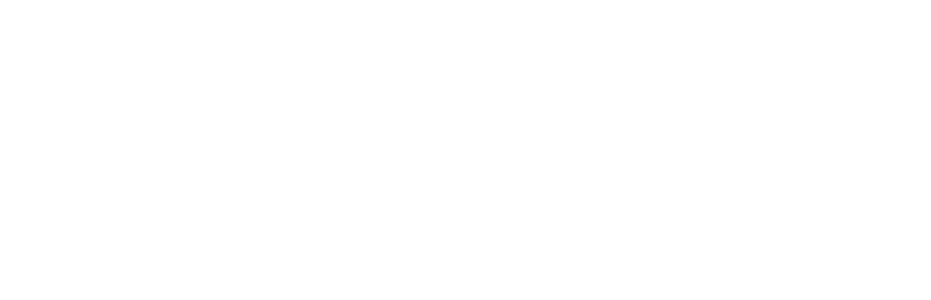
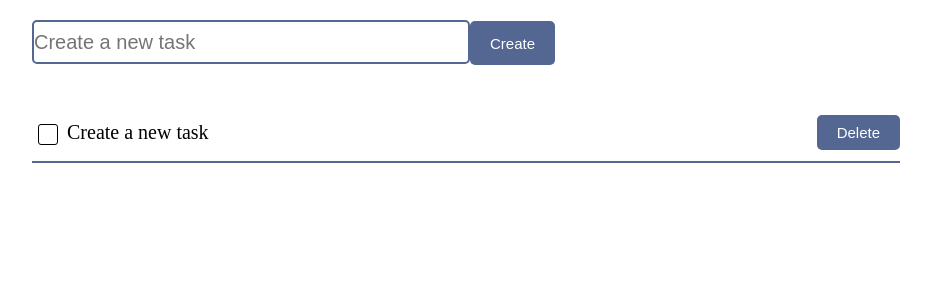
Before and after one commit to nikitakochunov/to-do-list-app, a React (Create React App) app: page / in a window 1280 px wide. Shown: the top 300 px of the page, without its empty margins (174-1105 px from the left). Built offline with nearby package versions, Linux system fonts and the light colour scheme.

Commit message:
finish basic-structure

```diff
--- a/src/App.js
+++ b/src/App.js
@@ -1,8 +1,15 @@
 import React from 'react'
 import './App.css'
+import Modal from './components/modal'
+import Tasks from './components/tasks'
 
 function App() {
-  return <h1></h1>
+  return (
+    <>
+      <Tasks />
+      <Modal />
+    </>
+  )
 }
 
 export default App
--- /dev/null
+++ b/src/components/modal.jsx
@@ -0,0 +1,23 @@
+import React from 'react'
+
+const Modal = () => {
+  return (
+    <div className="modal-overlay modal-overlay_hidden">
+      <div className="delete-modal">
+        <h3 className="delete-modal__question">
+          Do you really want to delete this task?
+        </h3>
+        <div className="delete-modal__buttons">
+          <button className="delete-modal__button delete-modal__cancel-button">
+            Cancel
+          </button>
+          <button className="delete-modal__button delete-modal__confirm-button">
+            Delete
+          </button>
+        </div>
+      </div>
+    </div>
+  )
+}
+
+export default Modal
--- /dev/null
+++ b/src/components/tasks.jsx
@@ -0,0 +1,50 @@
+import React from 'react'
+
+const Tasks = () => {
+  const taskId = Date.now()
+  return (
+    <div id="tasks">
+      <div className="tasks__wrapper">
+        <form className="create-task-block">
+          <input
+            type="text"
+            className="create-task-block__input default-text-input"
+            name="taskName"
+            placeholder="Create a new task"
+          />
+          <button
+            className="create-task-block__button default-button"
+            type="submit"
+          >
+            Create
+          </button>
+        </form>
+        <div className="tasks-list">
+          <div className="task-item">
+            <div className="task-item__main-container">
+              <div className="task-item__main-content">
+                <form className="checkbox-form">
+                  <input
+                    type="checkbox"
+                    className="checkbox-form__checkbox"
+                    id={taskId}
+                  />
+                  <label htmlFor={taskId}></label>
+                </form>
+                <span className="task-item__text">Create a new task</span>
+              </div>
+              <button
+                className="task-item__delete-button default-button delete-button"
+                id={taskId}
+              >
+                Delete
+              </button>
+            </div>
+          </div>
+        </div>
+      </div>
+    </div>
+  )
+}
+
+export default Tasks
--- a/src/index.css
+++ /dev/null
@@ -1,13 +0,0 @@
-body {
-  margin: 0;
-  font-family: -apple-system, BlinkMacSystemFont, 'Segoe UI', 'Roboto', 'Oxygen',
-    'Ubuntu', 'Cantarell', 'Fira Sans', 'Droid Sans', 'Helvetica Neue',
-    sans-serif;
-  -webkit-font-smoothing: antialiased;
-  -moz-osx-font-smoothing: grayscale;
-}
-
-code {
-  font-family: source-code-pro, Menlo, Monaco, Consolas, 'Courier New',
-    monospace;
-}
--- a/src/index.js
+++ b/src/index.js
@@ -1,6 +1,5 @@
 import React from 'react'
 import ReactDOM from 'react-dom/client'
-import './index.css'
 import App from './App'
 
 const root = ReactDOM.createRoot(document.getElementById('root'))
```
